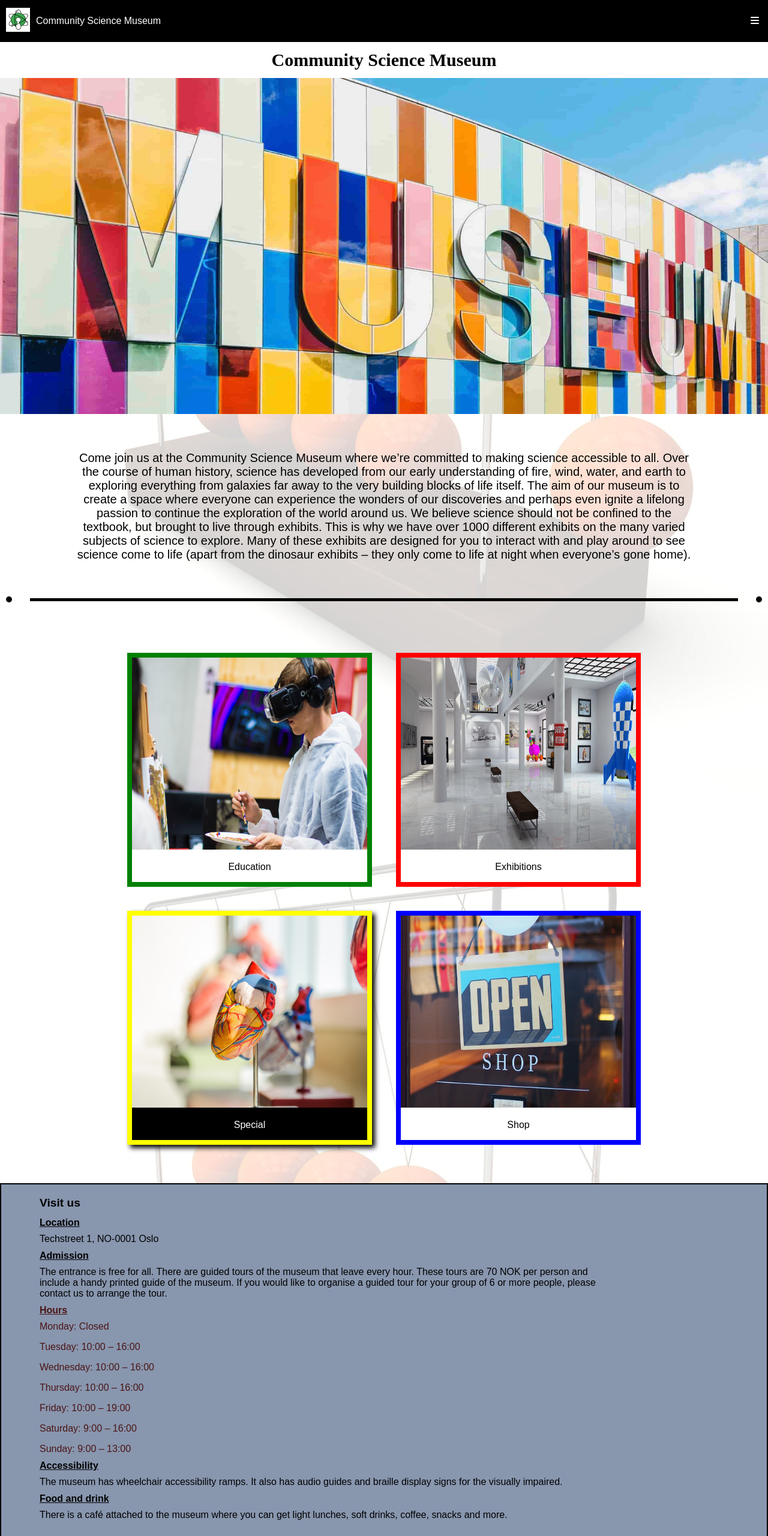
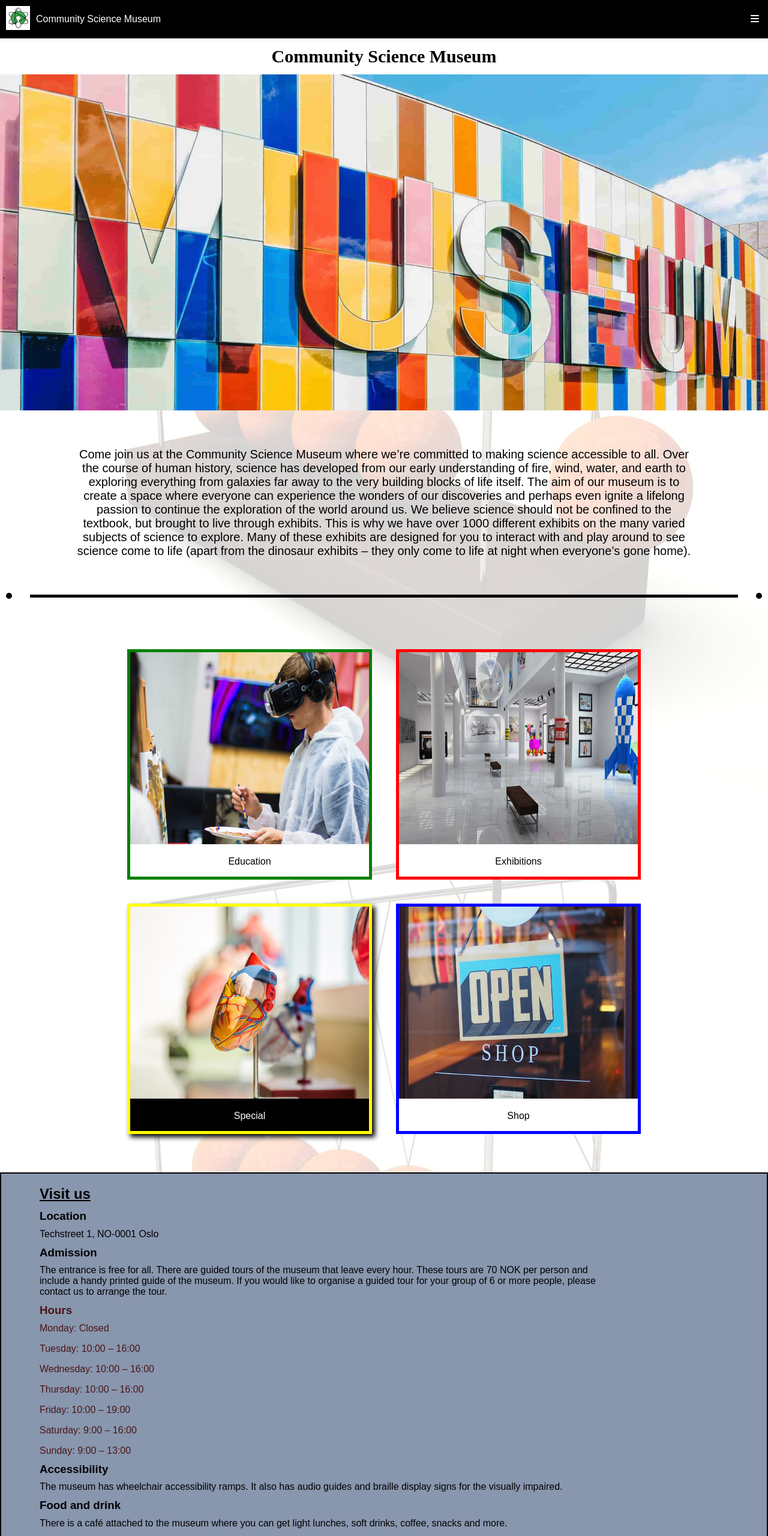
Before and after one commit to DelisaRogger/CommunityScienceMuseum, a plain HTML site: page index.html in a window 1280 px wide. Shown: the top 2560 px of the page at 60% size. Drawn offline with Linux system fonts and the light colour scheme; a web font is replaced by a local one.

Commit message:
project1

```diff
--- a/css/styles.css
+++ b/css/styles.css
@@ -6,7 +6,6 @@ body {
     flex-direction: column;
     min-height: 100vh;
     margin: 0;
-    padding: 0;
     font-family: 'Inria Sans', sans-serif;
     background-image: url('../pictures/ball-background.jpg');
     background-size: contain;
@@ -18,8 +17,16 @@ body {
 h1 {
     text-align: center;
     font-family: 'Holtwood One SC', serif;
+    font-size: 30px;
     margin: 1% 23%;
-    font-size: 30px;
+}
+
+h2 {
+    text-decoration: underline;
+}
+
+h3 {
+    line-height: 5px;
 }
 
 .header {
@@ -37,8 +44,9 @@ h1 {
     padding-left: 10px;
 }
 
-.logo-txt {
+.logo-txt, .menu a {
     color: #fff;
+    text-decoration: none;
 }
 
 .logo img {
@@ -47,26 +55,15 @@ h1 {
     margin-right: 10px;
 }
 
-.menu {
-    display: flex;
-    align-items: center;
-    list-style: none;
-}
-
-.menu ul {
+.menu ul, .menu, .brands {
     list-style: none;
     display: flex;
     margin: 0;
     padding: 0;
 }
 
-.menu li {
+.menu li, .brands li {
     margin-right: 15px;
-}
-
-.menu a {
-    text-decoration: none;
-    color: white;
 }
 
 .dropdown {
@@ -97,20 +94,8 @@ h1 {
     display: block;
 }
 
-  .dropdown-content a:hover {
+.dropdown-content a:hover {
     text-decoration: underline;
-}
-
-.brands {
-    list-style: none;
-    display: flex;
-    flex-direction: row;
-    align-items: center;
-}
-
-.brands li {
-    margin-right: 0;
-    padding: 5px;
 }
 
 a {
@@ -123,6 +108,7 @@ a {
     height: 35em;
     text-align: center;
 }
+
 .footer {
     background-color: black;
     color: white;
@@ -188,16 +174,16 @@ a {
     grid-gap: 40px 0;
 }
 
-.grid img {
-    max-width: 100%;
-    height: auto;
-}
-
 .grid-item {
     border: 5px solid red;
     text-align: center;
     margin: 0 20px;
     background-color: #fff;
+}
+
+.grid-item img {
+    max-width: 100%;
+    height: 20em;
 }
 
 .grid-item:hover {
@@ -220,7 +206,7 @@ a {
     background-color: #fff;
 }
 
-.grid .description {
+.description {
     text-align: center;
 }
 .description-special {
@@ -249,17 +235,6 @@ a {
     margin-bottom: 20px;
 }
 
-.visit {
-    font-weight: bold;
-    font-size: larger;
-}
-
-.visit-bold {
-    font-weight: bold;
-    text-decoration: underline;
-    line-height: 5px;
-}
-
 .hours{
     color: #4a1515;
 }
@@ -267,6 +242,7 @@ a {
 .cta-top {
     margin-left: auto;
 }
+
 /* Exhibitions */ /*Education*/
 
 .grid-container {
@@ -278,36 +254,12 @@ a {
     grid-gap: 0;
 }
 
-.grid-item {
-    border: 8px solid red;
-    text-align: center;
-    margin: 0 20px;
-}
-
 .special {
     background-color: #000000;
     box-shadow: 5px 5px 8px rgba(0, 0, 0, 1);
 }
 
-.green-border {
-    border: 8px solid green;
-}
-
-.yellow-border {
-    border: 8px solid yellow;
-}
-
-.blue-border {
-    border: 8px solid blue;
-}
-
-
-.grid-item img {
-    max-width: 100%;
-    height: 20em;
-}
-
-/* Biology Medicine Special */
+/* Special / Cosmology / Evolution */
 
 .grid-item-special, .grid-item-cosmo, .grid-item-evo {
     border: none;
@@ -338,6 +290,10 @@ a {
     color: black
 }
 
+.form {
+    text-align: center;
+}
+
 .form form {
     display: grid;
     place-items: center;
@@ -358,10 +314,6 @@ a {
     font-size: 1em;
     border: 1px solid #000000;
     border-radius: 0.25em;
-}
-
-.form {
-    text-align: center;
 }
 
 /* Media Queries */
@@ -397,7 +349,6 @@ a {
         height: 12em;
         text-align: center;
     }
-
 }
 
 @media (max-width: 530px) {
--- a/index.html
+++ b/index.html
@@ -14,7 +14,7 @@
 </head>
 <body>
     <header>
-        <div class="header">
+        <nav class="header">
             <div class="logo">
                 <a href="index.html"><img src="pictures/logo.jpg" alt="Atom Logo of the Museum"></a>
                 <a href="index.html" class="logo-txt">Community Science Museum</a>
@@ -36,7 +36,7 @@
                     </div>
                 </li>
             </ul>
-        </div>
+        </nav>
     </header>
     <main>
         <h1>Community Science Museum</h1>
@@ -61,7 +61,7 @@
                     <a href="education.html"><img src="pictures/boyvr.jpg" alt="Student painting with AR glasses on">
                     <p class="description">Education</p></a>
                 </div>
-                <div class="grid-item red-border">
+                <div class="grid-item">
                     <a href="exhibitions.html"><img src="pictures/exhibition-hall.jpg" alt="hall of exhibitions">
                     <p class="description">Exhibitions</p></a>
                 </div>
@@ -75,16 +75,16 @@
                 </div>
             </div>
             <div class="loc-paragraph" id="visiting">
-                <p class= "visit">Visit us</p>
-                <p class= "visit-bold">Location</p>
+                <h2>Visit us</h2>
+                <h3>Location</h3>
                 <p>Techstreet 1, NO-0001 Oslo</p>
-                <p class= "visit-bold">Admission</p>
+                <h3>Admission</h3>
                 <p>The entrance is free for all.
                 There are guided tours of the museum that leave every hour. These tours are 70 NOK per person and include a handy
                 printed guide of the museum.
                 If you would like to organise a guided tour for your group of 6 or more people, please contact us to arrange the tour.</p>
             <div class="hours">
-                <p class= "visit-bold">Hours</p>
+                <h3>Hours</h3>
                 <p>Monday: Closed</p>
                 <p>Tuesday: 10:00 – 16:00</p>
                 <p>Wednesday: 10:00 – 16:00</p>
@@ -93,10 +93,10 @@
                 <p>Saturday: 9:00 – 16:00</p>
                 <p>Sunday: 9:00 – 13:00</p>
             </div>
-                <p class= "visit-bold">Accessibility</p>
+                <h3>Accessibility</h3>
                 <p>The museum has wheelchair accessibility ramps. It also has audio guides and braille display signs for the visually
                 impaired.</p>
-                <p class= "visit-bold">Food and drink</p>
+                <h3>Food and drink</h3>
                 <p>There is a café attached to the museum where you can get light lunches, soft drinks, coffee, snacks and more.</p>
                 <a href="#" class="cta cta-top">Top</a>
             </div>
```
Also changed, not shown: contact.html (+5 -5 lines), cosmology.html (+3 -3 lines), education.html (+3 -3 lines), evolution.html (+3 -3 lines), exhibitions.html (+3 -3 lines), special.html (+3 -3 lines), 1 other file. Lines whose indentation alone changed are shown as unchanged.
